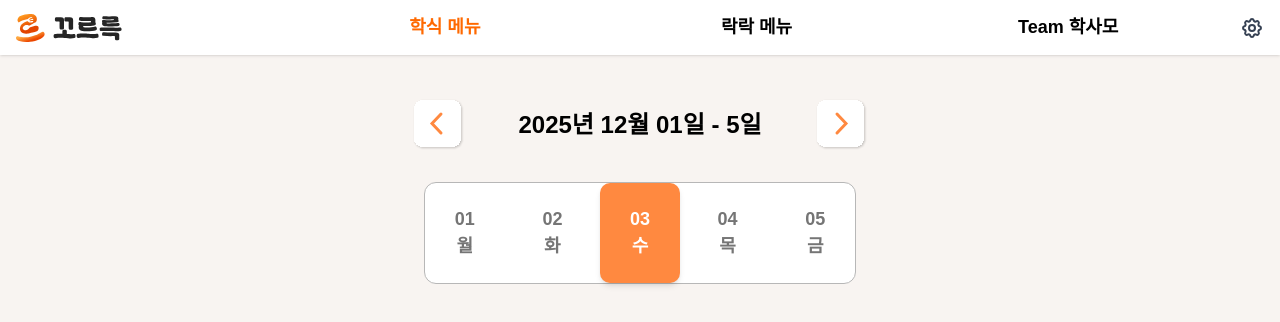
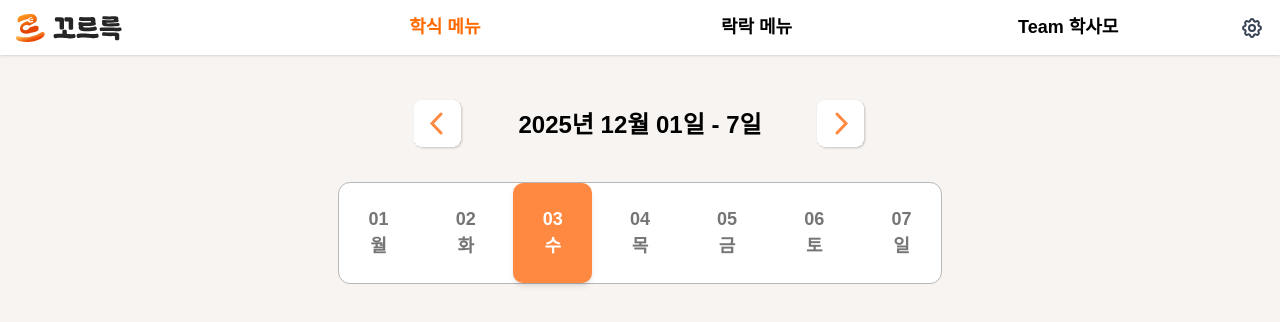
Before and after one commit to School-meal-lover/frontend, a React (Vite) app: page /menu/2025-12-03 in a window 1280 px wide. Shown: the top 322 px of the page. Built offline with nearby package versions, Linux system fonts and the light colour scheme; no server answers; a web font is replaced by a local one.

Commit message:
feat: display full week (including weekend)

```diff
--- a/src/components/Desktop/pages/DesktopDate.tsx
+++ b/src/components/Desktop/pages/DesktopDate.tsx
@@ -90,7 +90,7 @@ const getWeekDates = (baseDate: Date, weekOffset: number = 0): Date[] => {
   monday.setDate(baseDate.getDate() - (day === 0 ? 6 : day - 1) + weekOffset * 7);
 
   const weekDates = [];
-  for (let i = 0; i < 5; i++) {
+  for (let i = 0; i < 7; i++) {
     const d = new Date(monday);
     d.setDate(monday.getDate() + i);
     weekDates.push(d);
@@ -124,7 +124,7 @@ function DateNevigator({ baseDate, weekOffset, setWeekOffset }: DateNavigatorPro
   const { t, i18n } = useTranslation();
   const weekDates = getWeekDates(baseDate, weekOffset);
   const monday = weekDates[0];
-  const friday = weekDates[4];
+  const sunday = weekDates[6];
   const navigate = useNavigate();
   dayjs.locale(i18n.language === 'ko' ? 'ko' : 'en');
 
@@ -151,7 +151,7 @@ function DateNevigator({ baseDate, weekOffset, setWeekOffset }: DateNavigatorPro
       <img className="hover:brightness-95 transition" alt="leftArrow" src="../leftArrow.svg"
         onClick={() => handleWeekChange(-1)} />
       <span className="text-2xl font-bold min-w-[320px] text-center">
-        {formatDate(monday)} - {i18n.language === 'ko' ? `${monday.getMonth() === friday.getMonth() ? '' : `${friday.getMonth() + 1}월 `}${friday.getDate()}일` : `${monday.getMonth() === friday.getMonth() ? '' : `${friday.getMonth() + 1}/`}${friday.getDate()}`}
+        {formatDate(monday)} - {i18n.language === 'ko' ? `${monday.getMonth() === sunday.getMonth() ? '' : `${sunday.getMonth() + 1}월 `}${sunday.getDate()}일` : `${monday.getMonth() === sunday.getMonth() ? '' : `${sunday.getMonth() + 1}/`}${sunday.getDate()}`}
       </span>
       <img className="hover:brightness-95 transition" alt="rightArrow" src="../rightArrow.svg"
         onClick={() => handleWeekChange(1)} />
@@ -178,13 +178,15 @@ function DateSelector({ baseDate, weekOffset }: DateSelectorProps) {
     return dayjs(date).format("DD")
   }
 
-  //월~금 객체 배열
+  //월~일 객체 배열
   const days = [
     { date: weekDates[0], day: i18n.language === 'ko' ? "월" : "Mon" },
     { date: weekDates[1], day: i18n.language === 'ko' ? "화" : "Tue" },
     { date: weekDates[2], day: i18n.language === 'ko' ? "수" : "Wed" },
     { date: weekDates[3], day: i18n.language === 'ko' ? "목" : "Thu" },
     { date: weekDates[4], day: i18n.language === 'ko' ? "금" : "Fri" },
+    { date: weekDates[5], day: i18n.language === 'ko' ? "토" : "Sat" },
+    { date: weekDates[6], day: i18n.language === 'ko' ? "일" : "Sun" },
   ]
 
   const handleDayChange = (date: Date) => {
@@ -196,7 +198,7 @@ function DateSelector({ baseDate, weekOffset }: DateSelectorProps) {
 
   return (
     <div className="m-4 flex justify-center items-center">
-      <div className="flex rounded-[12px] border border-[#B7B7B7] w-[432px] h-[102px] gap-2 bg-white">
+      <div className="flex rounded-[12px] border border-[#B7B7B7] w-[604px] h-[102px] gap-2 bg-white">
         {days.map((day) => (
           <div
             key={formatDate(day.date)}
```
